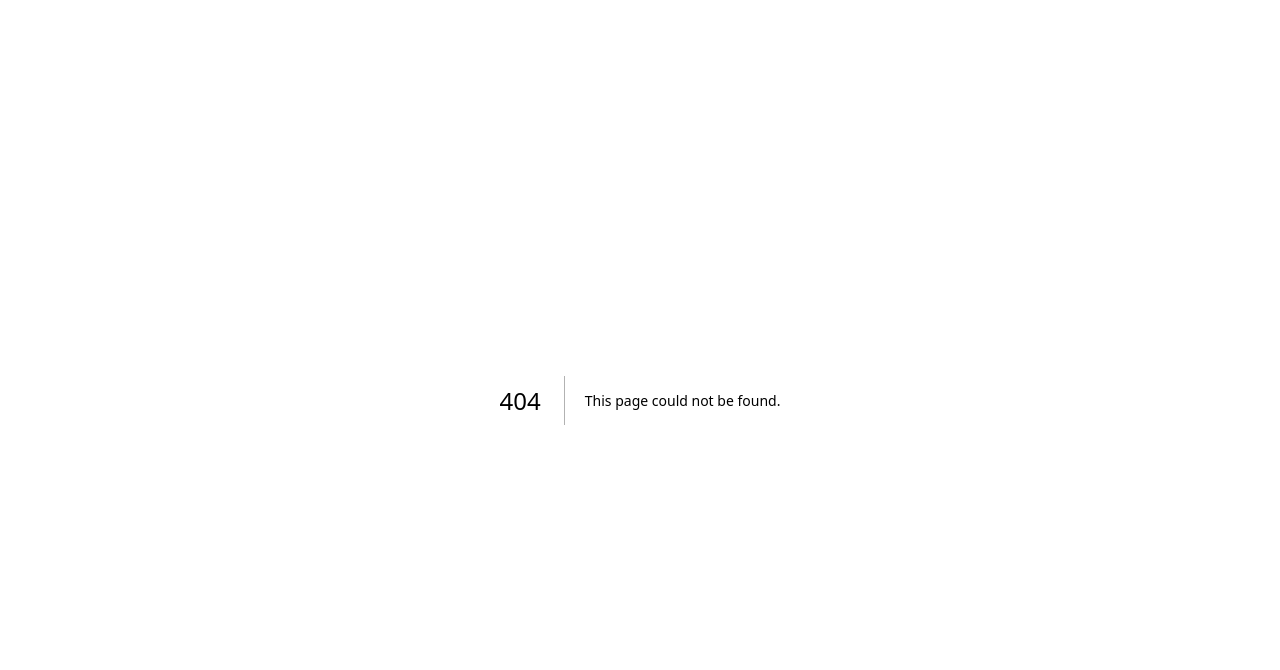
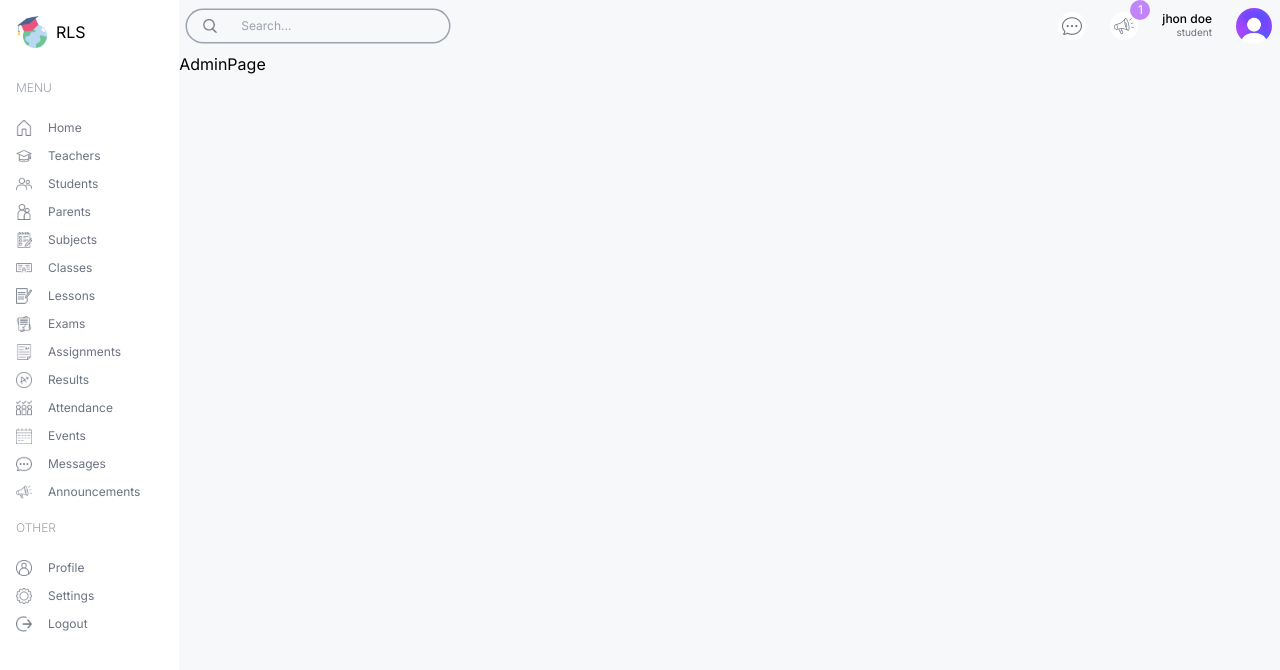
Before and after one commit to FaisalNadaf/school-management, a Next.js app: page /admin in a window 1280 px wide. Before the commit this address had no page. Shown: the top 670 px of the page. Built offline with nearby package versions, Linux system fonts and the light colour scheme.

Commit message:
side bar

```diff
--- a/package.json
+++ b/package.json
@@ -1,5 +1,5 @@
 {
-  "name": "lama-dev-next-dashboard",
+  "name": "faisal-development",
   "version": "0.1.0",
   "private": true,
   "scripts": {
--- /dev/null
+++ b/src/app/(dashboard)/admin/page.tsx
@@ -0,0 +1,9 @@
+import React from 'react'
+
+const AdminPage = () => {
+  return (
+    <div>AdminPage</div>
+  )
+}
+
+export default AdminPage
--- /dev/null
+++ b/src/app/(dashboard)/layout.tsx
@@ -0,0 +1,38 @@
+/** @format */
+
+import Menu from "@/components/Menu";
+import Navbar from "@/components/Navbar";
+import Image from "next/image";
+import Link from "next/link";
+
+export default function DashbordLayout({
+	children,
+}: Readonly<{
+	children: React.ReactNode;
+}>) {
+	return (
+		<div className="flex h-screen w-screen">
+			{/* left */}
+			<div className="md:w-[8%] lg:w-[16%]  xl:w-[14%] w-[14%]   p-4">
+				<Link
+					href={"/"}
+					className="flex items-center justify-center lg:justify-start gap-2">
+					<Image
+						width={32}
+						height={32}
+						src={"/logo.png"}
+						alt="logo"
+					/>
+					<span className="hidden lg:block">RLS</span>
+				</Link>
+
+				<Menu />
+			</div>
+			{/* right */}
+			<div className="md:w-[92%] lg:w-[84%]  xl:w-[86%] w-[86%] h-full bg-[#f7f8fA] overflow-scroll">
+				<Navbar />
+				{children}
+			</div>
+		</div>
+	);
+}
--- /dev/null
+++ b/src/app/(dashboard)/parent/page.tsx
@@ -0,0 +1,9 @@
+import React from 'react'
+
+const ParentPage = () => {
+  return (
+    <div>ParentPage</div>
+  )
+}
+
+export default ParentPage
--- /dev/null
+++ b/src/app/(dashboard)/student/page.tsx
@@ -0,0 +1,9 @@
+/** @format */
+
+import React from "react";
+
+const StudentPage = () => {
+	return <div>StudentPage</div>;
+};
+
+export default StudentPage;
--- /dev/null
+++ b/src/app/(dashboard)/teacher/page.tsx
@@ -0,0 +1,9 @@
+import React from 'react'
+
+const TeacherPage = () => {
+  return (
+    <div>TeacherPage</div>
+  )
+}
+
+export default TeacherPage
--- a/src/app/layout.tsx
+++ b/src/app/layout.tsx
@@ -1,3 +1,5 @@
+/** @format */
+
 import type { Metadata } from "next";
 import { Inter } from "next/font/google";
 import "./globals.css";
@@ -5,7 +7,7 @@
 const inter = Inter({ subsets: ["latin"] });
 
 export const metadata: Metadata = {
-  title: "Lama Dev School Management Dashboard",
+	title: "School Management Dashboard",
 	description: "Next.js School Management System",
 };
 
--- a/src/components/Menu.tsx
+++ b/src/components/Menu.tsx
@@ -1,3 +1,8 @@
+/** @format */
+
+import Image from "next/image";
+import Link from "next/link";
+
 const menuItems = [
 	{
 		title: "MENU",
@@ -112,3 +117,39 @@
 		],
 	},
 ];
+
+const Menu = () => {
+	return (
+		<div className=" mt-4 text-xs">
+			{menuItems.map((i) => {
+				return (
+					<div
+						className="flex flex-col gap-1"
+						key={i.title}>
+						<span className="text-gray-400 font-light my-4 hidden lg:block">
+							{i.title}
+						</span>
+						{i.items.map((item) => {
+							return (
+								<Link
+									href={item.href}
+									key={item.label}
+									className="flex   items-center justify-center text-gray-500 lg:justify-start gap-4 py-1">
+									<Image
+										src={item.icon}
+										alt="img"
+										height={16}
+										width={16}
+									/>
+									<span className="hidden lg:block">{item.label}</span>
+								</Link>
+							);
+						})}
+					</div>
+				);
+			})}{" "}
+		</div>
+	);
+};
+
+export default Menu;
--- /dev/null
+++ b/src/components/Navbar.tsx
@@ -0,0 +1,59 @@
+/** @format */
+
+import Image from "next/image";
+
+const Navbar = () => {
+	return (
+		<div className="flex items-center md:justify-between justify-end p-2 ">
+			{/* search */}
+			<div className="hidden md:flex text-xs items-center gap-4 rounded-full ring-[1.5px] ring-gray-400 px-4  ">
+				<Image
+					src={"/search.png"}
+					height={14}
+					width={14}
+					alt="img"
+				/>
+				<input
+					className="bg-transparent outline-none p-2 w-[200px]"
+					type="text"
+					placeholder="Search..."
+				/>
+			</div>
+			{/* user and icons */}
+			<div className="flex items-center justify-end gap-6">
+				<div className=" bg-white h-7 w-7 flex rounded-full items-center justify-center cursor-pointer">
+					<Image
+						src={"/message.png"}
+						alt=" "
+						height={20}
+						width={20}
+					/>
+				</div>{" "}
+				<div className=" bg-white h-7 w-7 relative flex rounded-full items-center justify-center cursor-pointer">
+					<Image
+						src={"/announcement.png"}
+						alt=" "
+						height={20}
+						width={20}
+					/>
+					<span className="absolute bg-purple-400 rounded-full h-5 text-white w-5 text-xs -right-3 -top-3 flex items-center justify-center ">
+						1
+					</span>
+				</div>
+				<div className="flex flex-col">
+					<div className="text-xs font-medium leading-3">jhon doe</div>
+					<div className="text-[10px] text-gray-500 text-right">student</div>
+				</div>
+				<Image
+					src={"/avatar.png"}
+					height={36}
+					width={36}
+					alt=""
+					className="rounded-full "
+				/>
+			</div>
+		</div>
+	);
+};
+
+export default Navbar;
```
Also changed, not shown: src/app/page.tsx (+5 -5 lines), src/app/student/page.tsx (deleted), 1 other file (tests, documents, lock files or other folders). Lines whose indentation alone changed are shown as unchanged.
